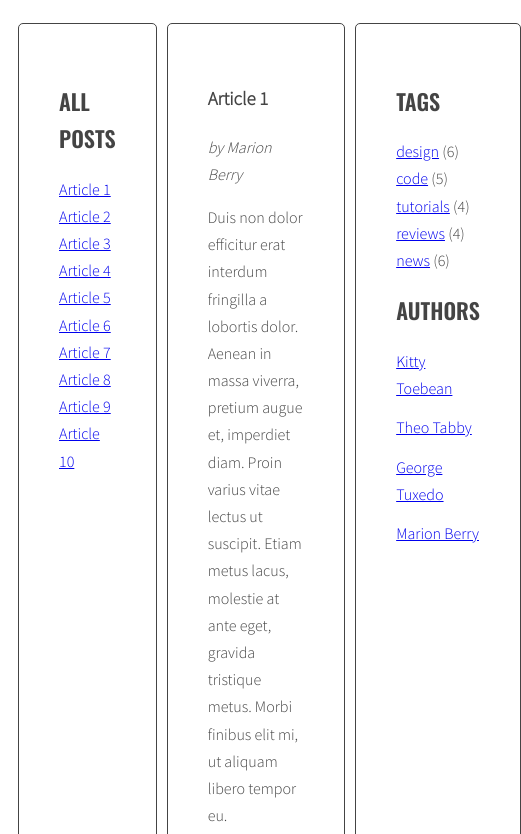
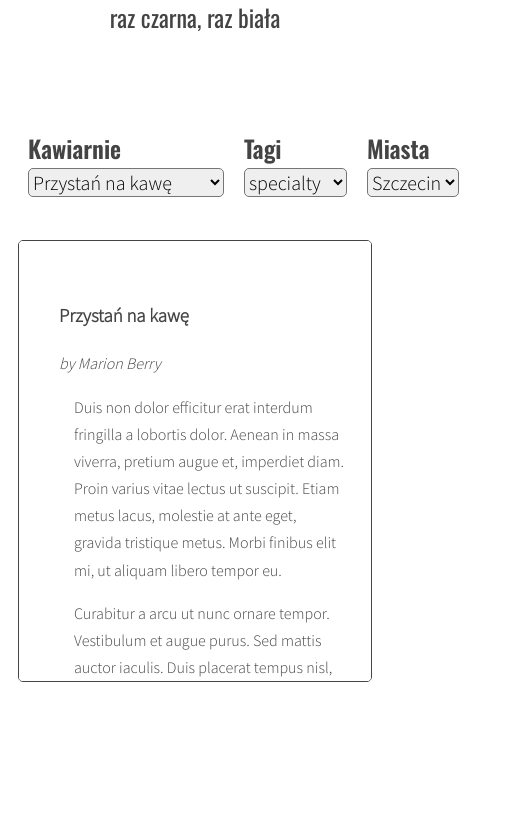
Before and after one commit to gitmaciejpiotr/javascript-blog, a website: page index.html in a window 390 px wide. Shown: the part 220-1054 px from the top of the page, 521 px wide, since content can reach past the window. After the commit the page ends 942 px from the top, so only its background shows below. Drawn offline with nearby package versions, Linux system fonts and the light colour scheme.

Commit message:
Add responsive styles to project

```diff
--- a/index.html
+++ b/index.html
@@ -1,25 +1,65 @@
 <!DOCTYPE html>
-<html lang="en">
+<html lang="pl">
 
 <head>
     <meta charset="UTF-8">
     <meta name="viewport" content="width=device-width, initial-scale=1.0">
-    <title>Document</title>
+    <title>Krytykawy</title>
     <link rel="stylesheet" href="css/style.css">
 </head>
 
 <body>
     <div class="blog">
         <div class="container">
-            <h1 class="logo">my blog</h1>
+            <h1 class="logo">Krytykawy</h1>
+            <h4 class="description">raz czarna, raz biała</h4>
             <main class="wrapper">
                 <aside class="sidebar">
-                    <h2 class="section-title">All posts</h2>
+                    <h2 class="section-title">Kawiarnie</h2>
                     <ul class="list titles"></ul>
                 </aside>
+                <section class="options">
+                    <div class="choose cafes">
+                        <label for="cafe-select">Kawiarnie</label>
+
+                        <select id="cafe-select">
+                            <option value="przystan_na_kawe">Przystań na kawę</option>
+                            <option value="buenas_buenas">Buenas buenas</option>
+                            <option value="chodza_sluchy">Chodzą słuchy</option>
+                            <option value="mozaika">Mozaika</option>
+                            <option value="miejsce">Miejsce</option>
+                            <option value="qualia_-_winyle_i_kawa">Qualia - winyle i kawa</option>
+                            <option value="alternatywnie">Alternatywnie</option>
+                            <option value="tokawa_dubois">ToKawa Dubois</option>
+                            <option value="tokawa_pogodno">ToKawa Pogodno</option>
+                            <option value="lokalnie">Lokalnie</option>
+                        </select>
+                    </div>
+                    <div class="choose tags">
+                        <label for="tag-select">Tagi</label>
+
+                        <select id="tag-select">
+                            <option value="specialty">specialty</option>
+                            <option value="filtry">filtry</option>
+                            <option value="espresso">espresso</option>
+                            <option value="przytulnie">przytulnie</option>
+                            <option value="do_pracy">do pracy</option>
+                        </select>
+                    </div>
+                    <div class="choose cities">
+                        <label for="city-select">Miasta</label>
+
+                        <select id="city-select">
+                            <option value="szczecin">Szczecin</option>
+                            <option value="poznan">Poznań</option>
+                            <option value="wroclaw">Wrocław</option>
+                            <option value="krakow">Kraków</option>
+                        </select>
+                    </div>
+                </section>
                 <section class="posts">
                     <article class="post active" id="article-1">
-                        <h3 class="post-title">Article 1</h3>
+                        <h3 class="post-title">Przystań na kawę</h3>
                         <p class="post-author">by Marion Berry</p>
                         <div class="post-content">
                             <p>Duis non dolor efficitur erat interdum fringilla a lobortis dolor. Aenean in massa
@@ -41,7 +81,7 @@
                         </div>
                     </article>
                     <article class="post" id="article-2">
-                        <h3 class="post-title">Article 2</h3>
+                        <h3 class="post-title">Buenas buenas</h3>
                         <p class="post-author">by Theo Tabby</p>
                         <div class="post-content">
                             <p>Phasellus sollicitudin, arcu vel iaculis ullamcorper, quam leo viverra orci, et faucibus
@@ -63,7 +103,7 @@
                         </div>
                     </article>
                     <article class="post" id="article-3">
-                        <h3 class="post-title">Article 3</h3>
+                        <h3 class="post-title">Chodzą słuchy</h3>
                         <p class="post-author">by George Tuxedo</p>
                         <div class="post-content">
                             <p>Mauris vel pellentesque turpis, ac sodales nisl. Quisque iaculis mi velit, ut convallis
@@ -84,7 +124,7 @@
                         </div>
                     </article>
                     <article class="post" id="article-4">
-                        <h3 class="post-title">Article 4</h3>
+                        <h3 class="post-title">Mozaika</h3>
                         <p class="post-author">by Kitty Toebean</p>
                         <div class="post-content">
                             <p>Morbi vel cursus nulla, vel varius mauris. Suspendisse sed elit sit amet risus faucibus
@@ -106,7 +146,7 @@
                         </div>
                     </article>
                     <article class="post" id="article-5">
-                        <h3 class="post-title">Article 5</h3>
+                        <h3 class="post-title">Miejsce</h3>
                         <p class="post-author">by Marion Berry</p>
                         <div class="post-content">
                             <p>Suspendisse sem eros, euismod condimentum arcu ac, consequat fermentum orci. Nam
@@ -126,7 +166,7 @@
                         </div>
                     </article>
                     <article class="post" id="article-6">
-                        <h3 class="post-title">Article 6</h3>
+                        <h3 class="post-title">Qualia - winyle i kawa</h3>
                         <p class="post-author">by George Tuxedo</p>
                         <div class="post-content">
                             <p>Donec posuere iaculis ante sed hendrerit. Lorem ipsum dolor sit amet, consectetur
@@ -148,7 +188,7 @@
                         </div>
                     </article>
                     <article class="post" id="article-7">
-                        <h3 class="post-title">Article 7</h3>
+                        <h3 class="post-title">Alternatywnie</h3>
                         <p class="post-author">by Kitty Toebean</p>
                         <div class="post-content">
                             <p>Donec eleifend mauris ac nisl fermentum, ac fermentum turpis dignissim. Aliquam diam
@@ -169,7 +209,7 @@
                         </div>
                     </article>
                     <article class="post" id="article-8">
-                        <h3 class="post-title">Article 8</h3>
+                        <h3 class="post-title">ToKawa Dubois</h3>
                         <p class="post-author">by Theo Tabby</p>
                         <div class="post-content">
                             <p>Praesent quis imperdiet erat. Curabitur tempor sapien a interdum malesuada. Proin libero
@@ -192,7 +232,7 @@
                         </div>
                     </article>
                     <article class="post" id="article-9">
-                        <h3 class="post-title">Article 9</h3>
+                        <h3 class="post-title">ToKawa Pogodno</h3>
                         <p class="post-author">by Marion Berry</p>
                         <div class="post-content">
                             <p>Tam et facilisis purus. Donec vulputate est quis lobortis posuere. Nunc vitae lorem ut
@@ -214,7 +254,7 @@
                         </div>
                     </article>
                     <article class="post" id="article-10">
-                        <h3 class="post-title">Article 10</h3>
+                        <h3 class="post-title">Lokalnie</h3>
                         <p class="post-author">by George Tuxedo</p>
                         <div class="post-content">
                             <p>Aliquam erat volutpat. Ut non eleifend lectus. Donec suscipit tellus tempor, ornare dui
@@ -242,34 +282,34 @@
                     </article>
                 </section>
                 <aside class="sidebar">
-                    <h2 class="section-title">Tags</h2>
+                    <h2 class="section-title">Tagi</h2>
                     <ul class="list tags">
-                        <li><a href="#">design</a> <span>(6)</span></li>
-                        <li><a href="#">code</a> <span>(5)</span></li>
-                        <li><a href="#">tutorials</a> <span>(4)</span></li>
-                        <li><a href="#">reviews</a> <span>(4)</span></li>
-                        <li><a href="#">news</a> <span>(6)</span></li>
+                        <li><a href="#">specialty</a> <span>(6)</span></li>
+                        <li><a href="#">filtry</a> <span>(5)</span></li>
+                        <li><a href="#">espresso</a> <span>(4)</span></li>
+                        <li><a href="#">przytulnie</a> <span>(4)</span></li>
+                        <li><a href="#">do pracy</a> <span>(6)</span></li>
                     </ul>
-                    <h2 class="section-title">Authors</h2>
+                    <h2 class="section-title">Miasta</h2>
                     <ul class="list authors">
                         <li>
                             <a href="#">
-                                <span class="author-name">Kitty Toebean</span>
+                                <span class="author-name">Szczecin</span>
                             </a>
                         </li>
                         <li>
                             <a href="#">
-                                <span class="author-name">Theo Tabby</span>
+                                <span class="author-name">Poznań</span>
                             </a>
                         </li>
                         <li>
                             <a href="#">
-                                <span class="author-name">George Tuxedo</span>
+                                <span class="author-name">Wrocław</span>
                             </a>
                         </li>
                         <li>
                             <a href="#">
-                                <span class="author-name">Marion Berry</span>
+                                <span class="author-name">Kraków</span>
                             </a>
                         </li>
                     </ul>
--- a/sass/style.scss
+++ b/sass/style.scss
@@ -11,7 +11,9 @@ $font-text: 'Source Sans Pro', sans-serif;
 
 /* Global */
 
-*, *::before, *::after {
+*,
+*::before,
+*::after {
   box-sizing: border-box;
 }
 
@@ -27,6 +29,7 @@ body {
 .container {
   max-width: 1140px;
   margin: 0 auto;
+  margin-bottom: 40px;
 }
 
 .section-title {
@@ -34,6 +37,7 @@ body {
   text-transform: uppercase;
   font-family: $font-header;
   font-weight: 600;
+
   span {
     text-transform: none;
     font-weight: 400;
@@ -54,14 +58,22 @@ body {
 
 .posts {
   flex: 2 0 0;
+  overflow: scroll;
+  overflow-x: hidden;
 }
 
-.sidebar, .posts {
+.sidebar,
+.posts {
   background: $color-light;
   margin-right: 10px;
   padding: 40px;
   border: 1px solid $color-dark;
   border-radius: 5px;
+  position: relative;
+}
+
+.options {
+  display: none;
 }
 
 /* Logo */
@@ -70,7 +82,17 @@ body {
   font-family: $font-logo;
   font-weight: 400;
   font-size: 104px;
-  line-height: 1;
+  margin-top: 40px;
+  margin-bottom: 0;
+  text-align: center;
+}
+
+.description {
+  font-family: $font-header;
+  font-weight: 400;
+  font-size: 24px;
+  margin-top: 0;
+  margin-bottom: 80px;
   text-align: center;
 }
 
@@ -80,8 +102,28 @@ body {
   list-style-type: none;
   margin: 0;
   padding: 0;
+
   .active {
     font-weight: bold;
+  }
+
+  li a {
+    text-decoration: none;
+    transition: all 0.05s;
+  }
+
+  li a:hover {
+    color: white;
+    text-shadow: black 1px 1px;
+    text-decoration: underline;
+    transition: all 0.05s;
+  }
+
+  li a:active {
+    color: -webkit-link;
+    text-decoration: none;
+    text-shadow: none;
+    font-weight: 800;
   }
 }
 
@@ -102,9 +144,14 @@ body {
 /* Post */
 
 .post {
-  display: none;
+  opacity: 0;
+  transition: all 0.2s;
+  z-index: auto;
+  position: absolute;
+
   &.active {
-    display: block;
+    opacity: 1;
+    z-index: 1;
   }
 }
 
@@ -112,9 +159,52 @@ body {
   font-style: italic;
 }
 
+.post-content {
+  margin: 10px 25px 10px 15px;
+}
+
 .post-tags {
   display: flex;
+
   p {
     margin: 0 10px 0 0;
   }
 }
+
+@media (max-width: 992px) {
+  .wrapper {
+    flex-direction: column;
+  }
+
+  .sidebar {
+    display: none;
+  }
+
+  .options {
+    display: flex;
+    flex-direction: row;
+    justify-content: space-around;
+    margin-bottom: 32px;
+  }
+
+  .options .choose {
+    margin: 10px;
+  }
+
+  .options label {
+    font-family: $font-header;
+    font-weight: 600;
+    font-size: 24px;
+  }
+
+  .options select {
+    font-family: $font-text;
+    font-weight: 400;
+    font-size: 20px;
+    border-radius: 5px;
+  }
+
+  .posts {
+    padding-bottom: 400px;
+  }
+}
```
Also changed, not shown: css/style.css, 1 other file.
